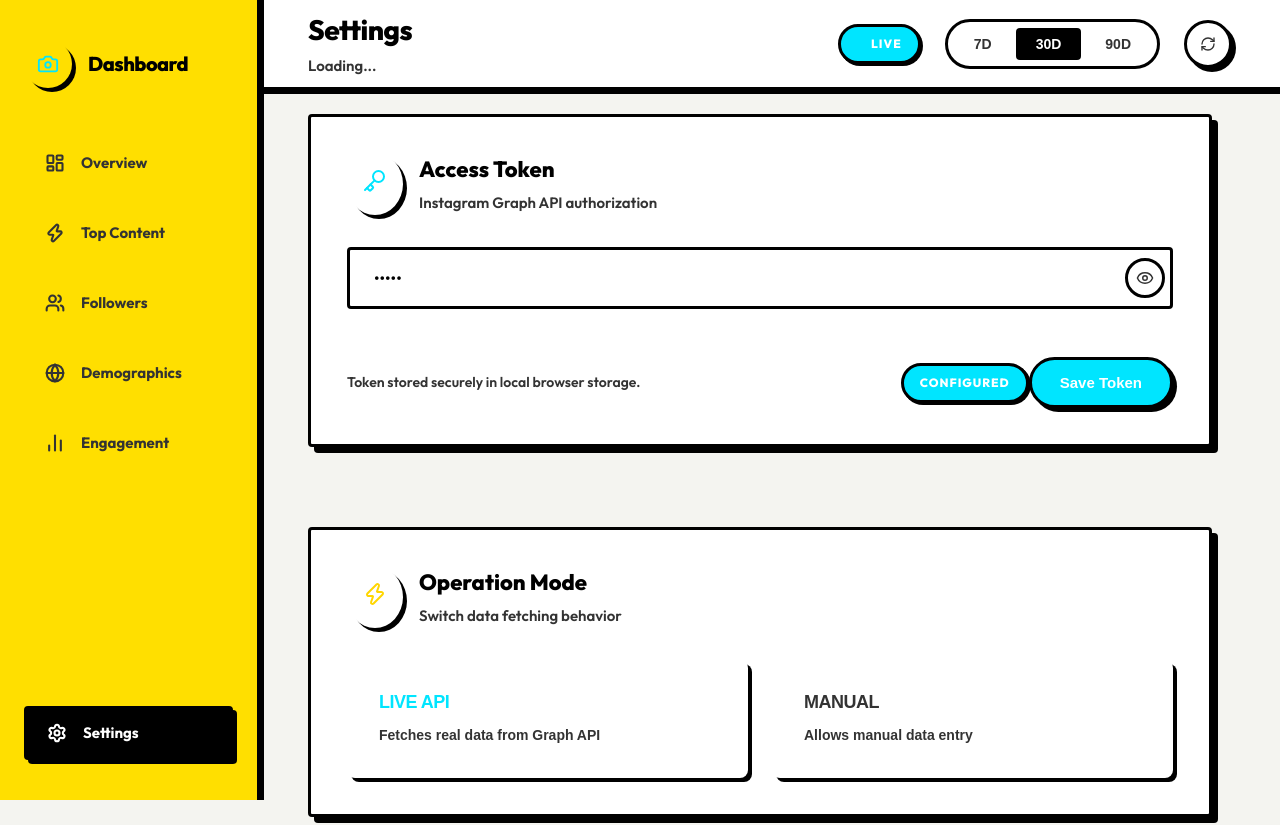
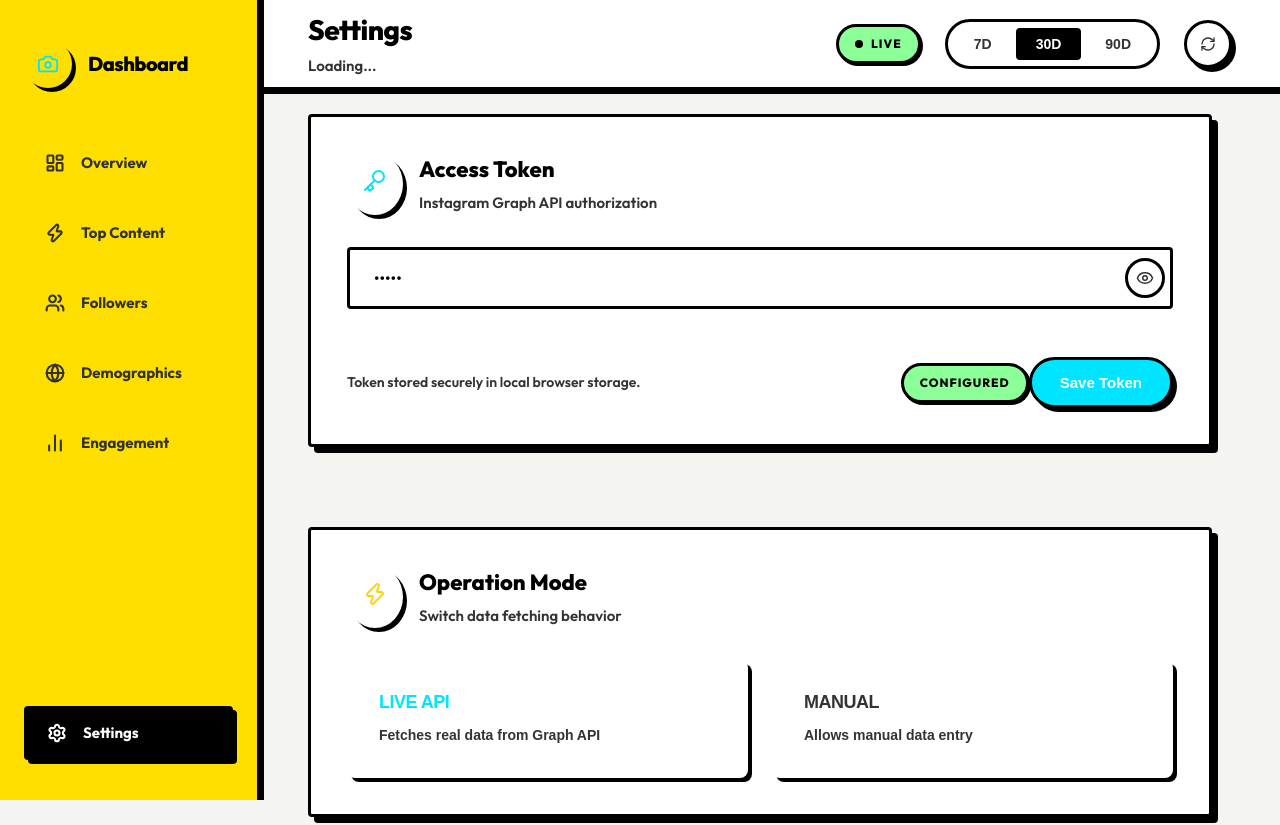
Before and after one commit to TheNotoriousChicken/cosmiqlabs, a React (Vite) app: page /settings in a window 1280 px wide. Shown: the top 825 px of the page. Built offline with nearby package versions, Linux system fonts and the light colour scheme; no server answers; the database is empty.

Commit message:
Differentiate LIVE badge and button colors; assign green to LIVE badge

```diff
--- a/src/components/Layout/TopBar.jsx
+++ b/src/components/Layout/TopBar.jsx
@@ -44,7 +44,7 @@ export default function TopBar() {
 
         <div className={`badge ${mode === 'live' ? 'badge-live' : 'badge-manual'}`}>
           {mode === 'live'
-            ? <><span style={{ width: 6, height: 6, borderRadius: '50%', background: 'var(--accent-cyan)', boxShadow: '0 0 8px var(--accent-cyan)' }} /> LIVE</>
+            ? <><span style={{ width: 8, height: 8, borderRadius: '50%', background: '#000' }} /> LIVE</>
             : 'MANUAL'
           }
         </div>
--- a/src/index.css
+++ b/src/index.css
@@ -484,8 +484,8 @@ body {
   color: #000;
 }
 
-.badge-live { color: #fff; background: var(--accent-color); border: var(--brutal-border); box-shadow: 2px 2px 0px #000; }
-.badge-manual { color: var(--warning); }
+.badge-live { color: #000; background: var(--palette-3); border: var(--brutal-border); box-shadow: 2px 2px 0px #000; }
+.badge-manual { color: #000; background: var(--palette-1); border: var(--brutal-border); box-shadow: 2px 2px 0px #000; }
 
 /* ═══════════════════════════════════════════
    DATA TABLE
```
